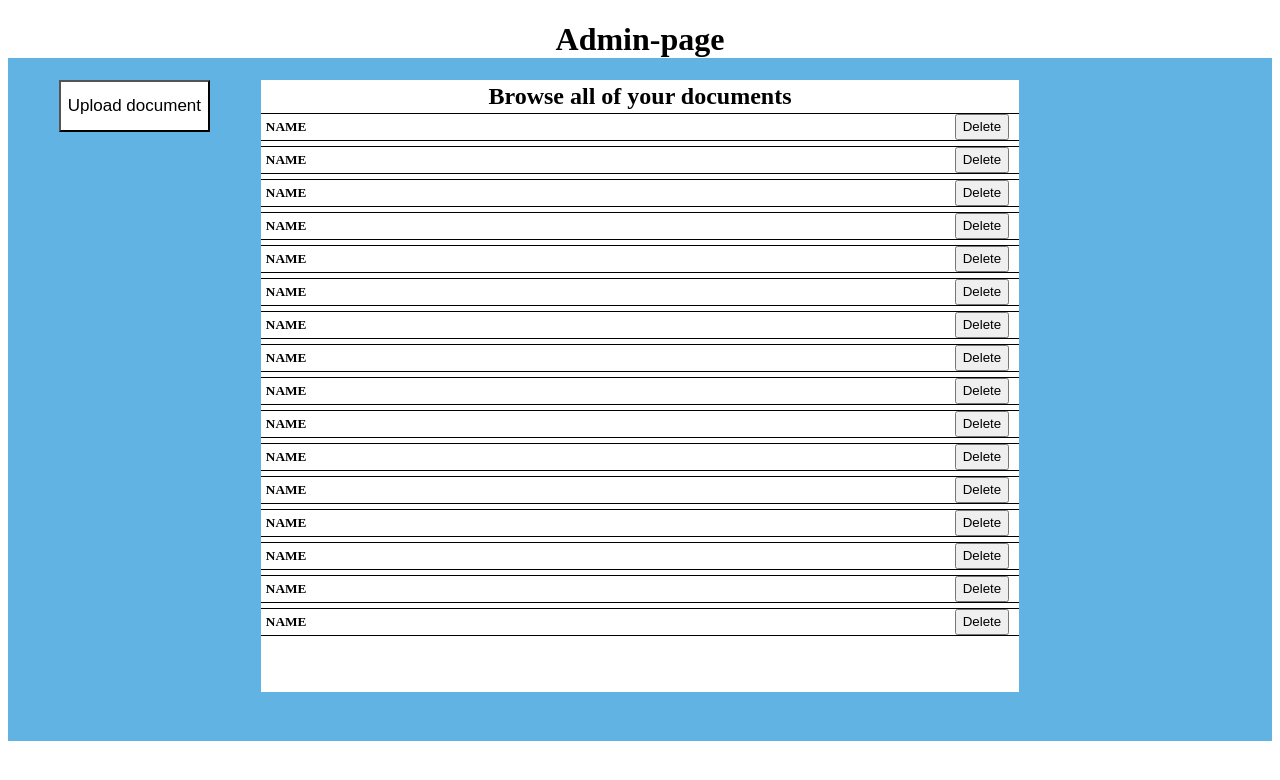
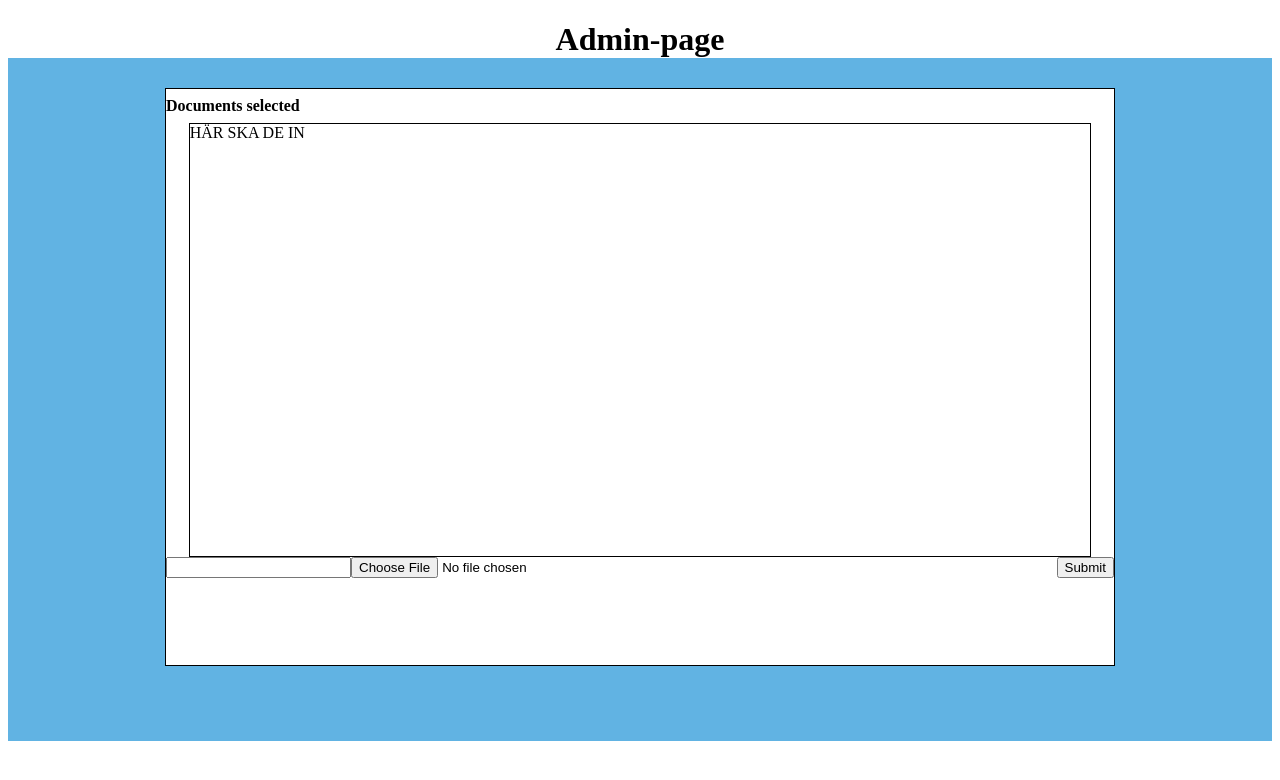
Before and after one commit to Asphelzhn/Cognitive-search-engine, an Angular app in the folder detecht-frontend/: page /admin in a window 1280 px wide. Shown: the top 780 px of the page. Built offline with nearby package versions, Linux system fonts and the light colour scheme.

Commit message:
Moved the content in admin page the to uploaded-file component and styled the upload-file component

```diff
--- a/detecht-frontend/src/app/admin-page/admin-page.component.html
+++ b/detecht-frontend/src/app/admin-page/admin-page.component.html
@@ -1,48 +1,35 @@
-
+<div class="container">
+  <div class="heading">
+    <h1>Admin-page</h1>
+  </div>
+  <app-upload-file></app-upload-file>
+</div>
+<!--
 <div class="container">
   <div class="heading">
     <h1>Admin-page</h1>
   </div>
   <div class="page-content">
     <div class="upload-content">
+      <button (click)="router.navigate(['/upload']);">
+        <span>Go to master Page</span>
+      </button>
       <button class="upload-btn">Upload document</button>
     </div>
     <div class="view-content" >
       <h2>Browse all of your documents</h2>
       <div>
-        <div class="individual-content" *ngFor="let index of [0,1,2,3,4,5,6,7,8,9,10,11,12,13,14,15]">
+        <div class="individual-content" *ngFor="let index of [0,1,2,3,4,5,6,7,8,9,10,11,12,13,14,15]">-->
           <!-- let pdf of pdfs-->
-          <h5 class="card-heading">NAME</h5>
+     <!--     <h5 class="card-heading">NAME</h5>-->
           <!--{{pdf.name}}-->
-          <button type="submit" (click)="deletePDF('Name')">Delete</button>
+        <!--  <button type="submit" (click)="deletePDF('Name')">Delete</button>-->
           <!-- deletePDF(pdf.name)-->
-        </div>
+    <!--    </div>
       </div>
     </div>
     <div></div>
   </div>
 
 
-</div>
-
-
-
-
-
-
-<!--
-<div>
-  <h3 class="heading">ADMIN PAGE</h3>
-  <div class="result-container col-6">
-    <button class=" btn btn-primary">Upload</button>
-    <div class="result-div" *ngFor="let index of [0,1,2,3,4,5]">
-      <div class="search-result-container row">
-        <div class="body">
-          <h5 class="card-heading"> NAME</h5>
-          <p class="card-text"> TEXT</p>
-        </div>
-      </div>
-    </div>
-  </div>
-  <app-upload-file></app-upload-file>
-</div> -->
+</div>-->
--- a/detecht-frontend/src/app/admin-page/admin-page.component.scss
+++ b/detecht-frontend/src/app/admin-page/admin-page.component.scss
@@ -1,59 +1,3 @@
-.container{
-  background-color: #61B3E3;
-  height: 90vh;
-  width: 100%;
-
-}
-.page-content{
-  display: flex;
-  height: 100%;
-  width: 100%;
-  text-align: center;
-  .view-content{
-    width: 60%;
-    height: 85%;
-    overflow: scroll;
-    background-color: #ffffff;
-    h2{
-      margin:3px;
-    }
-    h5{
-      margin: 5px;
-    }
-  }
-  .upload-content{
-    width:20%;
-  }
-  .upload-btn {
-    background-color: #ffffff;
-    font-size: 17px;
-    padding: 14px 7px;
-    margin-top: 0px;
-  }
-  .upload-btn:hover {
-    background-color: #F0F0F0;
-    color: #000000;
-  }
-}
-
-.individual-content {
-  border-bottom: 1px solid;
-  border-top: 1px solid;
-  margin-top: 2px;
-  margin-bottom: 5px;
-  display: flex;
-  justify-content: space-between;
-
-  h5{
-    text-align: left;
-    margin-left: 5px;
-  }
-  button{
-    text-align: right;
-    margin-right: 10px;
-  }
-}
-
 .heading{
   text-align: center;
   background-color: #ffffff;
@@ -61,3 +5,8 @@
     text-align: center;
   }
 }
+.container{
+  background-color: #61B3E3;
+  height: 90vh;
+  width: 100%;
+}
--- a/detecht-frontend/src/app/admin-page/admin-page.component.ts
+++ b/detecht-frontend/src/app/admin-page/admin-page.component.ts
@@ -1,4 +1,5 @@
 import {Component, NgModule, OnInit} from '@angular/core';
+import { Router } from '@angular/router';
 import { UploadFileComponent } from './upload-file/upload-file.component';
 
 @Component({
@@ -15,11 +16,10 @@ import { UploadFileComponent } from './upload-file/upload-file.component';
 
 export class AdminPageComponent implements OnInit {
 
-  constructor() { }
+  constructor(
+    private router: Router
+  ) { }
 
   ngOnInit() {
   }
-  deletePDF(fileName: string): void {
-    console.log('Delete ' + fileName);
-  }
 }
--- a/detecht-frontend/src/app/admin-page/upload-file/upload-file.component.html
+++ b/detecht-frontend/src/app/admin-page/upload-file/upload-file.component.html
@@ -1,4 +1,33 @@
-  <div class="row">
+<div class="upload-page-content">
+  <h4>Documents selected</h4>
+  <div class="selected-documents">
+    HÄR SKA DE IN
+  </div>
+  <div class="file-buttons">
+    <div class="form-group">
+      <input type="text" name="title" [(ngModel)]="fileTitle">
+      <input type="file" name="image" (change)="fileProgress($event)" />
+    </div>
+    <div *ngIf="fileUploadProgress">
+      Upload progress: {{ fileUploadProgress }}
+    </div>
+    <div class="image-preview" *ngIf="previewUrl">
+      <img [src]="previewUrl" height="300" />
+    </div>
+
+    <div *ngIf="uploadedFilePath">
+      {{uploadedFilePath}}
+    </div>
+
+    <div class="form-group">
+      <button class="btn btn-primary"  (click)="onSubmit()">Submit</button>
+    </div>
+  </div>
+</div>
+{{responseMessage}}
+
+<!--
+<div class="row">
     <div class="col-md-6 offset-md-3 upload-content">
       <h3>Choose File</h3>
       <div class="form-group">
@@ -22,3 +51,5 @@
     </div>
   </div>
 {{responseMessage}}
+
+-->
--- a/detecht-frontend/src/app/admin-page/upload-file/upload-file.component.scss
+++ b/detecht-frontend/src/app/admin-page/upload-file/upload-file.component.scss
@@ -1,7 +1,26 @@
-
-
-div {
-  .upload-content{
-    align:center;
+.upload-page-content{
+  height: 80%;
+  width: 75%;
+  background-color: #ffffff;
+  border: 1px solid;
+  margin-top: 30px;
+  margin-left: auto;
+  margin-right: auto;
+  h4{
+    margin-top: 8px;
+    margin-bottom: 8px;
   }
 }
+
+.selected-documents{
+  height: 75%;
+  width: 95%;
+  border: 1px solid;
+  margin-left: auto;
+  margin-right: auto;
+}
+
+.file-buttons{
+  display: flex;
+  justify-content: space-between;
+}
--- a/detecht-frontend/src/app/admin-page/uploaded-file/uploaded-file.component.html
+++ b/detecht-frontend/src/app/admin-page/uploaded-file/uploaded-file.component.html
@@ -1 +1,22 @@
-<p>uploaded-file works!</p>
+
+  <div class="page-content">
+    <div class="upload-content">
+      <button (click)="router.navigate(['/upload']);">
+        <span>Go to master Page</span>
+      </button>
+      <button class="upload-btn">Upload document</button>
+    </div>
+    <div class="view-content" >
+      <h2>Browse all of your documents</h2>
+      <div>
+        <div class="individual-content" *ngFor="let index of [0,1,2,3,4,5,6,7,8,9,10,11,12,13,14,15]">
+          <!-- let pdf of pdfs-->
+          <h5 class="card-heading">NAME</h5>
+          <!--{{pdf.name}}-->
+          <button type="submit" (click)="deletePDF('Name')">Delete</button>
+          <!-- deletePDF(pdf.name)-->
+        </div>
+      </div>
+    </div>
+    <div></div>
+  </div>
--- a/detecht-frontend/src/app/admin-page/uploaded-file/uploaded-file.component.scss
+++ b/detecht-frontend/src/app/admin-page/uploaded-file/uploaded-file.component.scss
@@ -0,0 +1,49 @@
+.page-content{
+  display: flex;
+  height: 100%;
+  width: 100%;
+  text-align: center;
+  .view-content{
+    width: 60%;
+    height: 85%;
+    overflow: scroll;
+    background-color: #ffffff;
+    h2{
+      margin:3px;
+    }
+    h5{
+      margin: 5px;
+    }
+  }
+  .upload-content{
+    width:20%;
+  }
+  .upload-btn {
+    background-color: #ffffff;
+    font-size: 17px;
+    padding: 14px 7px;
+    margin-top: 0px;
+  }
+  .upload-btn:hover {
+    background-color: #F0F0F0;
+    color: #000000;
+  }
+}
+
+.individual-content {
+  border-bottom: 1px solid;
+  border-top: 1px solid;
+  margin-top: 2px;
+  margin-bottom: 5px;
+  display: flex;
+  justify-content: space-between;
+
+  h5{
+    text-align: left;
+    margin-left: 5px;
+  }
+  button{
+    text-align: right;
+    margin-right: 10px;
+  }
+}
--- a/detecht-frontend/src/app/admin-page/uploaded-file/uploaded-file.component.ts
+++ b/detecht-frontend/src/app/admin-page/uploaded-file/uploaded-file.component.ts
@@ -11,5 +11,7 @@ export class UploadedFileComponent implements OnInit {
 
   ngOnInit() {
   }
-
+  deletePDF(fileName: string): void {
+    console.log('Delete ' + fileName);
+  }
 }
```
